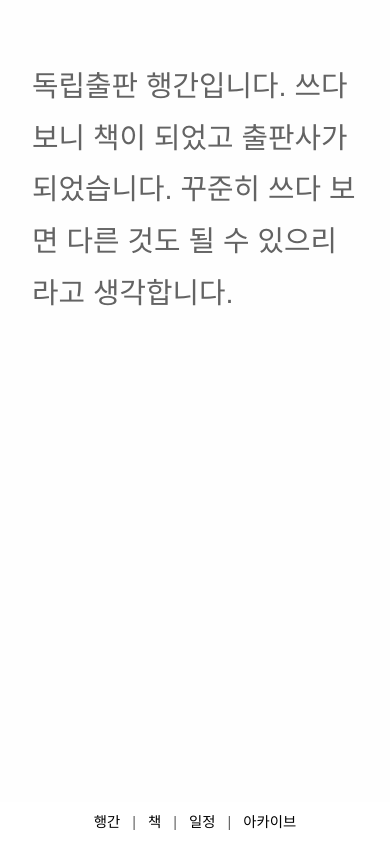
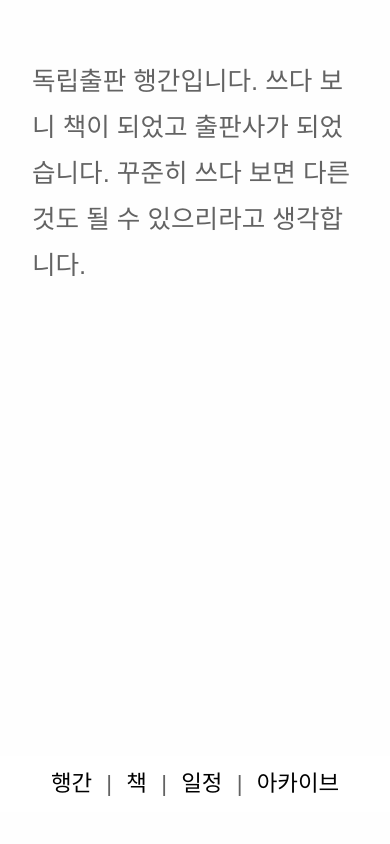
Before and after one commit to loveonearth/hangganpress, an Eleventy site: page src/index.md in a window 390 px wide. Built offline with nearby package versions, Linux system fonts and the light colour scheme; Eleventy itself is replaced by a stand-in of ours; files that its build step writes are made by us from their sources; a web font is replaced by a local one.

Commit message:
폰트 크기 수정

```diff
--- a/docs/styles.css
+++ b/docs/styles.css
@@ -8,7 +8,7 @@
 body {
   font-family: 'DOSGothic', sans-serif;
   font-weight: normal;
-  font-size: 1.5rem;
+  font-size: 1.4rem;
   margin: 0;
   padding: 2rem;
   max-width: 700px;
@@ -21,7 +21,7 @@ body {
 
 @media screen and (max-width: 600px) {
   body {
-    font-size: 1.8rem;
+    font-size: 1.6rem;
   }
 }
 
@@ -37,12 +37,12 @@ a:hover {
 }
 
 footer {
+  font-size: 1.4rem;
   position: fixed;
-  bottom: 0;
+  bottom: 2rem;
   left: 0;
   right: 0;
   text-align: center;
   background: #fff;
   padding: 0.5rem 0;
-  font-size: 0.9rem;
 }
--- a/src/styles.css
+++ b/src/styles.css
@@ -8,7 +8,7 @@
 body {
   font-family: 'DOSGothic', sans-serif;
   font-weight: normal;
-  font-size: 1.5rem;
+  font-size: 1.4rem;
   margin: 0;
   padding: 2rem;
   max-width: 700px;
@@ -21,7 +21,7 @@ body {
 
 @media screen and (max-width: 600px) {
   body {
-    font-size: 1.8rem;
+    font-size: 1.6rem;
   }
 }
 
@@ -37,12 +37,12 @@ a:hover {
 }
 
 footer {
+  font-size: 1.4rem;
   position: fixed;
-  bottom: 0;
+  bottom: 2rem;
   left: 0;
   right: 0;
   text-align: center;
   background: #fff;
   padding: 0.5rem 0;
-  font-size: 0.9rem;
 }
```
Also changed, not shown: 1 other file.
